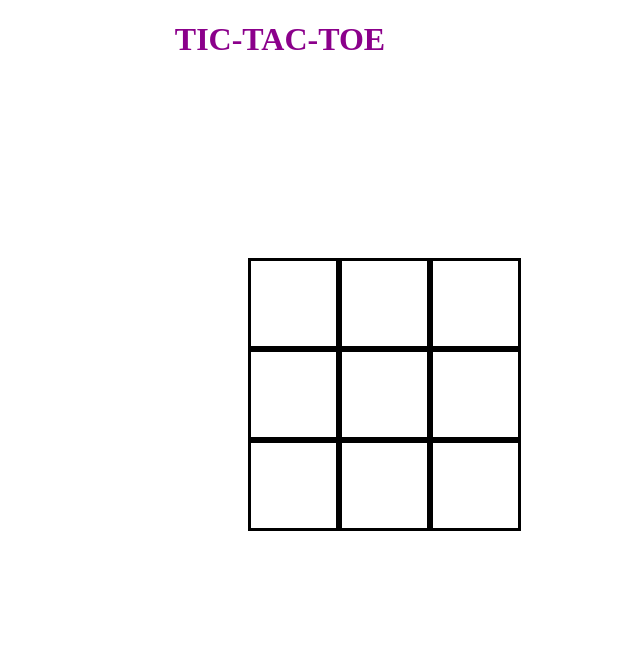
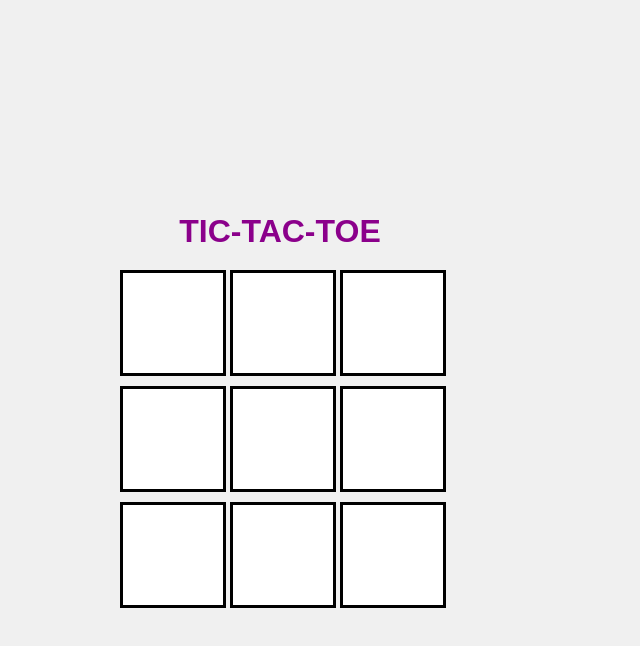
Before and after one commit to aryansourceCode/tictactoe, a plain HTML site: page index.html in a window 1280 px wide. Shown: the whole page, without its empty margins (360-1000 px from the left). Drawn offline with Linux system fonts and the light colour scheme.

Commit message:
Update index.html

```diff
--- a/index.html
+++ b/index.html
@@ -3,53 +3,69 @@
 <head>
     <meta charset="UTF-8">
     <meta name="viewport" content="width=device-width, initial-scale=1.0">
-    <title>Document</title>
-</head>
+    <title>Tic-Tac-Toe</title>
     <style>
-    .container{
-        margin:200px;
-        margin-left:600px ;
+        body {
+            font-family: Arial, sans-serif;
+            background-color: #f0f0f0;
+            display: flex;
+            justify-content: center;
+            align-items: center;
+            height: 100vh;
+            margin: 0;
         }
-    .row{
+        h1 {
+            color: darkmagenta;
+            margin-bottom: 20px;
+        }
+        .container {
+            margin: 0 auto;
+            text-align: center;
+        }
+        .grid {
+            display: grid;
+            grid-template-columns: repeat(3, 100px);
+            grid-gap: 10px;
+            justify-content: center;
+        }
+        .column {
+            height: 100px;
+            width: 100px;
+            border: 3px solid black;
             display: flex;
-    }
-    .column{
-        height:85px;
-        width:85px;
-        border:3px solid black;
-        display: flex;
-        justify-content:center ;
+            justify-content: center;
             align-items: center;
             font-size: 30px;
-        font-weight: 10px;
+            font-weight: bold;
             cursor: pointer;
+            background-color: white;
+            transition: background-color 0.3s;
+        }
+        .column:hover {
+            background-color: #e0e0e0;
         }
     </style>
+</head>
 <body>
-    <center><h1 style="color: darkmagenta;">TIC-TAC-TOE</h1></center>
-    <div class="container" >
-        <div class="grid" >
-        <div class="row">
+    <div class="container">
+        <h1>TIC-TAC-TOE</h1>
+        <div class="grid">
             <div id="0" onclick="clickme(this)" class="column"></div>
             <div id="1" onclick="clickme(this)" class="column"></div>
             <div id="2" onclick="clickme(this)" class="column"></div>
-        </div>
-        <div class="row">
             <div id="3" onclick="clickme(this)" class="column"></div>
             <div id="4" onclick="clickme(this)" class="column"></div>
             <div id="5" onclick="clickme(this)" class="column"></div>
-        </div>
-        <div class="row">
             <div id="6" onclick="clickme(this)" class="column"></div>
             <div id="7" onclick="clickme(this)" class="column"></div>
             <div id="8" onclick="clickme(this)" class="column"></div>
         </div>
     </div>
-    </div>
-</body>
+
     <script>
-    let arr=Array(9).fill(null);
-    let curr="X";
+        let arr = Array(9).fill(null);
+        let curr = "X";
+
         function checkw() {
             if ((arr[0] != null && arr[0] == arr[1] && arr[1] == arr[2]) ||
                 (arr[3] != null && arr[3] == arr[4] && arr[4] == arr[5]) ||
@@ -59,22 +75,27 @@
                 (arr[2] != null && arr[2] == arr[5] && arr[5] == arr[8]) ||
                 (arr[0] != null && arr[0] == arr[4] && arr[4] == arr[8]) ||
                 (arr[2] != null && arr[2] == arr[4] && arr[4] == arr[6])) {
-        document.write(`Winner is ${curr}`);
+                alert(`Winner is ${curr}`);
+                resetGame();
             } else if (!arr.some((e) => e == null)) {
-        document.write(`Game is draw`);
+                alert('Game is a draw');
+                resetGame();
             }
         }
 
-    function clickme(a){
-        const id=Number(a.id);
-        if(arr[id]!=null){return}
-        arr[id]=curr;
-        a.innerText=curr;
+        function clickme(a) {
+            const id = Number(a.id);
+            if (arr[id] != null) { return; }
+            arr[id] = curr;
+            a.innerText = curr;
             checkw();
+            curr = curr === "X" ? "O" : "X";
+        }
 
-        curr=curr==="X"?"O":"X";
-        console.log(arr);
+        function resetGame() {
+            arr = Array(9).fill(null);
+            document.querySelectorAll('.column').forEach(cell => cell.innerText = '');
         }
-    //console.log(arr);
     </script>
+</body>
 </html>
```
Lines whose indentation alone changed are shown as unchanged.
